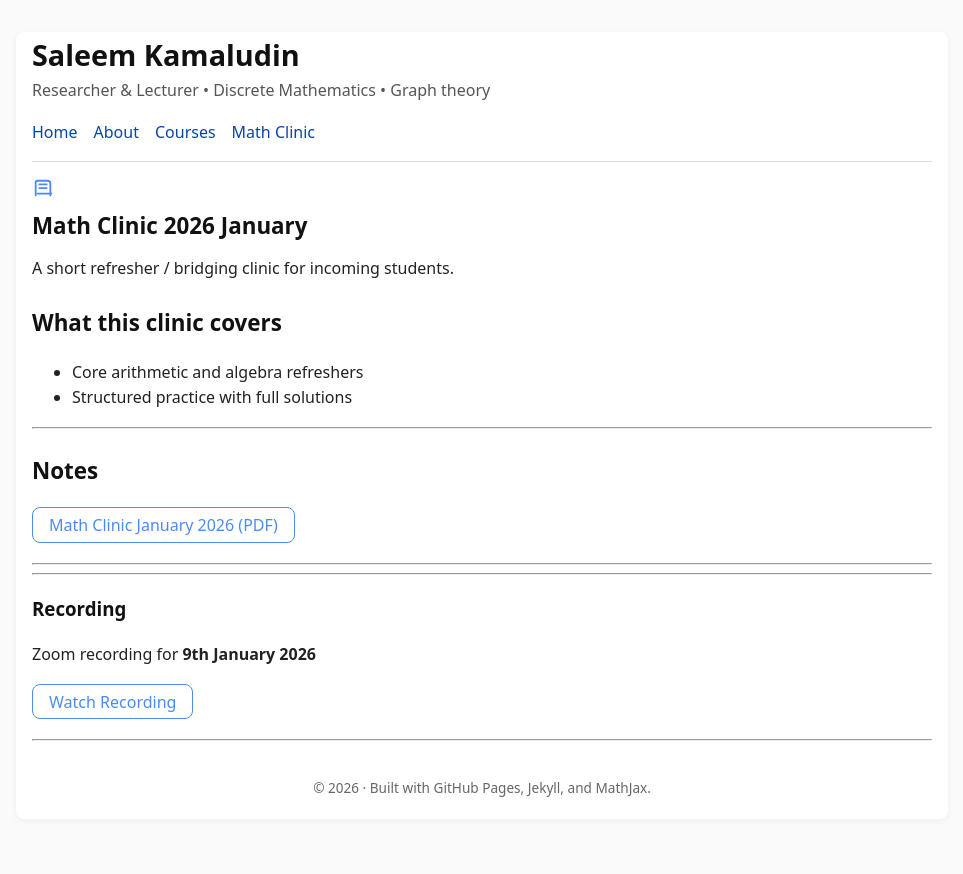
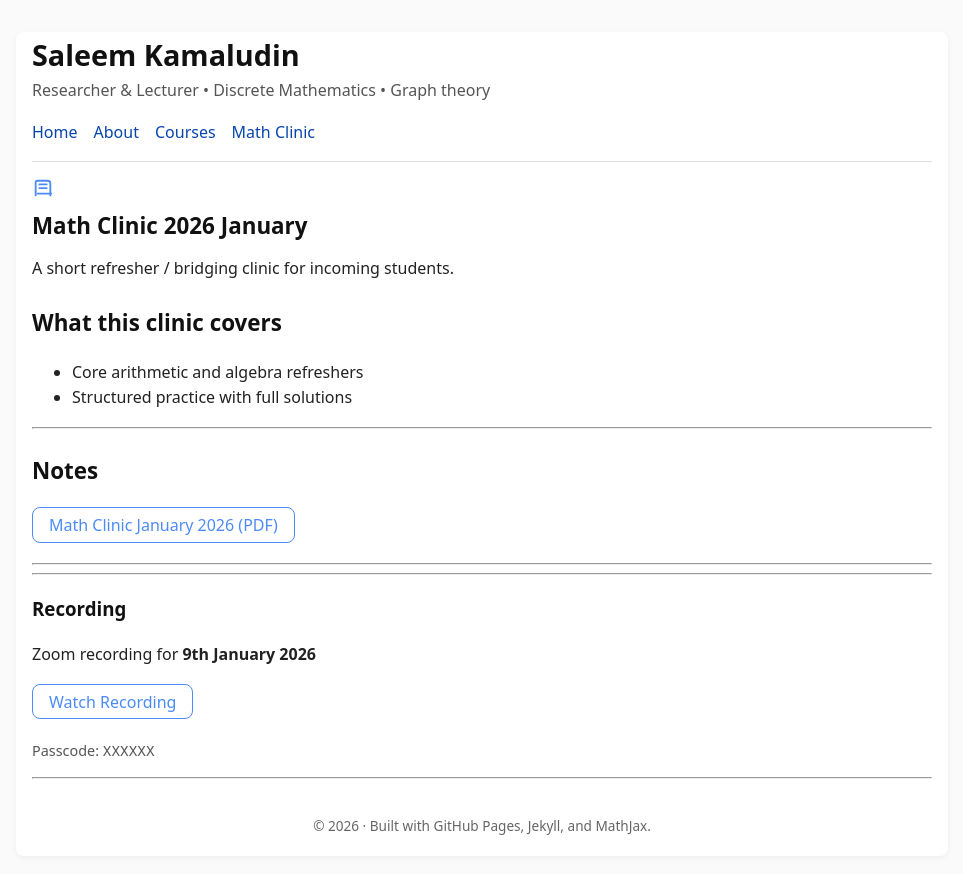
Before and after one commit to SaleemKamaludin/SaleemKamaludin.github.io, a Jekyll site: the page built from courses/math-clinic-2026/index.md, in a window 1280 px wide. Shown: the top 874 px of the page, without its empty margins (158-1121 px from the left). Built offline with Jekyll 4.4.1, drawn with Linux system fonts in a browser that asks for light colours.

Commit message:
Update index.md

```diff
--- a/courses/math-clinic-2026/index.md
+++ b/courses/math-clinic-2026/index.md
@@ -101,3 +101,8 @@ permalink: /courses/math-clinic-2026/
     Watch Recording
   </a>
 </div>
+
+
+<p style="color:#555;font-size:.9rem;">
+  Passcode: <code>XXXXXX</code>
+</p>
```
